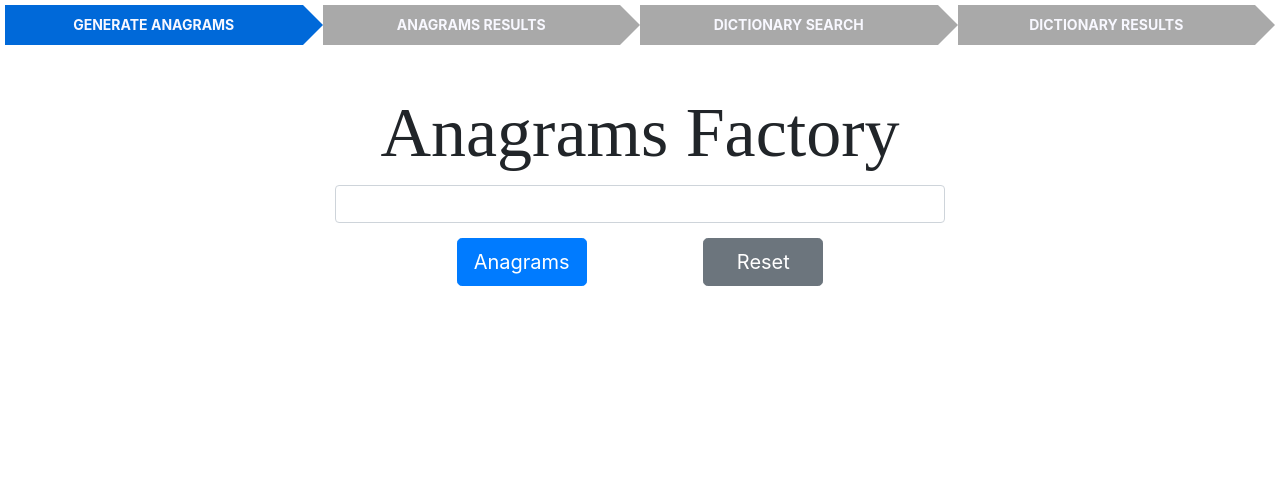
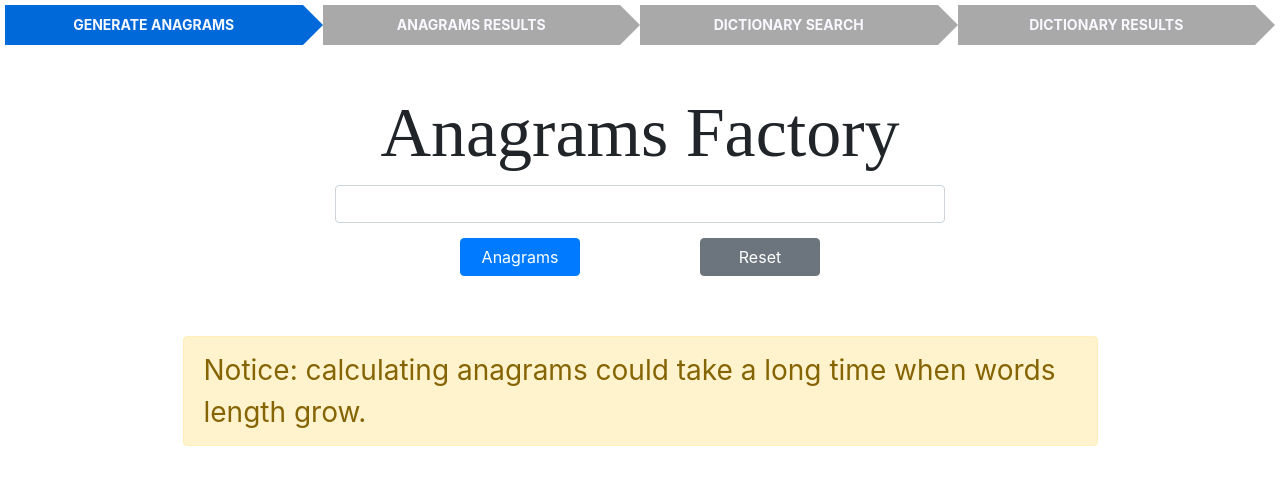
Before and after one commit to riccardo-giovarelli/anagrams-factory, an Angular app: page / in a window 1280 px wide. Shown: the top 484 px of the page. Built offline with nearby package versions, Linux system fonts and the light colour scheme; a web font is replaced by a local one; what ngx-pagination would draw is missing.

Commit message:
feat: anagrams filtering improved

```diff
--- a/src/app/components/dictionary/dictionary.component.html
+++ b/src/app/components/dictionary/dictionary.component.html
@@ -8,7 +8,7 @@
         </tr>
       </thead>
       <tbody>
-        <tr *ngFor="let word of words | paginate: { itemsPerPage: 2, currentPage: page }">
+        <tr *ngFor="let word of words | paginate: { itemsPerPage: 5, currentPage: page }">
           <td>{{word.world}}</td>
           <td>{{word.definition}}</td>
         </tr>
--- a/src/app/components/results/results.component.html
+++ b/src/app/components/results/results.component.html
@@ -53,6 +53,11 @@
       </div>
     </ng-template>
   </div>
+  <div class="results__words-counter">
+    <div class="alert alert-secondary" role="alert">
+      Words checked {{checked}}
+    </div>
+  </div>
 </ng-template>
 <ng-template [ngIf]="showContinue">
   <div class="results__continue-button">
--- a/src/app/components/results/results.component.scss
+++ b/src/app/components/results/results.component.scss
@@ -85,6 +85,12 @@
   }
 }
 
+.results__words-counter {
+  width: 80%;
+  margin: 30px auto auto auto;
+  font-size: 1.6em;
+}
+
 .results__continue-button {
   width: 100%;
   margin-top: 50px;
--- a/src/app/components/results/results.component.ts
+++ b/src/app/components/results/results.component.ts
@@ -42,6 +42,7 @@ export class ResultsComponent {
   text = '';
   filteringDone = false;
   results = [];
+  checked = 0;
 
   @Input() anagrams: Array<string>;
   @Input() showProgressbar: boolean;
@@ -98,6 +99,7 @@ export class ResultsComponent {
             promiseSuccess += 1;
             setProgressbarStatus('success', getProgressbarStatus('success') + 1);
             setProgressbarStatus('left', getProgressbarStatus('left') - 1);
+            this.checked = promiseSuccess * this.dop;
             if (promiseCounter === promises.length) {
               setProgressbarStatus('end', true);
               resolve(results);
--- a/src/app/components/search/search.component.html
+++ b/src/app/components/search/search.component.html
@@ -9,8 +9,18 @@
     </div>
   </div>
   <div class='search__button-container'>
-    <button type="button" class="btn btn-primary search__button" [ngClass]="isInvalid ? 'disabled' : ''"
-      (click)="getAnagrams()">Anagrams</button>
+    <button type="button" class="btn btn-primary search__button"
+      [attr.disabled]="isInvalid || localSpinner ? true : null" (click)="getAnagrams()">
+      <ng-template [ngIf]="localSpinner">
+        <span class="spinner-border spinner-border-sm" role="status" aria-hidden="true"></span>
+      </ng-template>
+      Anagrams
+    </button>
     <button type="button" class="btn btn-secondary search__button" (click)="clear()">Reset</button>
   </div>
+  <div class='search__information'>
+    <div class="alert alert-warning" role="alert">
+      Notice: calculating anagrams could take a long time when words length grow.
+    </div>
+  </div>
 </div>
--- a/src/app/components/search/search.component.scss
+++ b/src/app/components/search/search.component.scss
@@ -35,10 +35,14 @@
 
     .search__button {
       min-width: 120px;
-      padding: 0.5rem 1rem;
-      font-size: 1.25rem;
-      line-height: 1.5;
-      border-radius: 0.3rem;
     }
   }
+
+  .search__information {
+    width: 75%;
+    margin: 60px auto 0px auto;
+    max-width: 950px;
+    min-width: 400px;
+    font-size: 2em;
+  }
 }
--- a/src/app/components/search/search.component.ts
+++ b/src/app/components/search/search.component.ts
@@ -17,6 +17,7 @@
 
 import { Component, OnInit, Output, EventEmitter, Input } from '@angular/core';
 import { ApiService } from 'src/app/services/api.service';
+import { getUniqueValue } from '../../lib/general';
 
 @Component({
   selector: 'app-search',
@@ -31,6 +32,8 @@ export class SearchComponent implements OnInit {
   isInvalid: boolean;
   invalidMessage: string;
   title: string;
+  localSpinner: boolean;
+  currentRequest: any;
 
   @Output() anagramsChange = new EventEmitter();
   @Input() showSearch: boolean;
@@ -43,6 +46,7 @@ export class SearchComponent implements OnInit {
     this.isInvalid = false;
     this.invalidMessage = '';
     this.title = 'Anagrams Factory';
+    this.localSpinner = false;
   }
 
   // Angular onSearchChange
@@ -68,24 +72,22 @@ export class SearchComponent implements OnInit {
     this.word = '';
     this.isInvalid = false;
     this.invalidMessage = '';
-    this.anagramsChange.emit({
-      action: 'reset'
-    });
+    this.localSpinner = false;
+    if (this.currentRequest !== undefined) { this.currentRequest.unsubscribe(); }
+    this.anagramsChange.emit({ action: 'reset' });
   }
 
   // Get anagrams
   getAnagrams() {
-    if (!this.isInvalid) {
-      this.anagramsChange.emit({
-        action: 'spinner',
-        results: true
-      });
-      this.apiservice.getAnagrams(this.word).subscribe({
+    if (!this.isInvalid && this.word !== '') {
+      this.localSpinner = true;
+      this.currentRequest = this.apiservice.getAnagrams(this.word).subscribe({
         next: (data: any) => {
           this.anagramsChange.emit({
             action: 'show-results',
-            results: data.substring(0, data.length - 1).split(',')
+            results: getUniqueValue(data.substring(0, data.length - 1).split(','))
           });
+          this.localSpinner = false;
         },
         error: (error: any) => {
           console.error('Error while retrieving anagrams - ' + error.message);
@@ -93,6 +95,7 @@ export class SearchComponent implements OnInit {
             action: 'show-error',
             results: 'Error: unable to retrieving anagrams. Check the server connection.'
           });
+          this.localSpinner = false;
         }
       });
     }
--- /dev/null
+++ b/src/app/lib/general.ts
@@ -0,0 +1,4 @@
+
+// Return array with unique value
+export const getUniqueValue = (data: Array<any>) =>
+  data.filter((value: any, index: number) => data.indexOf(value) === index);
```
